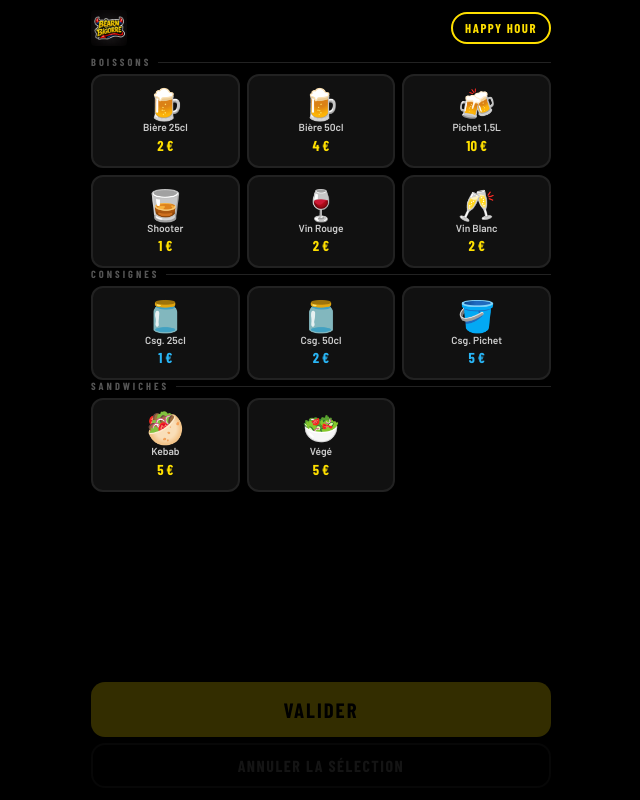
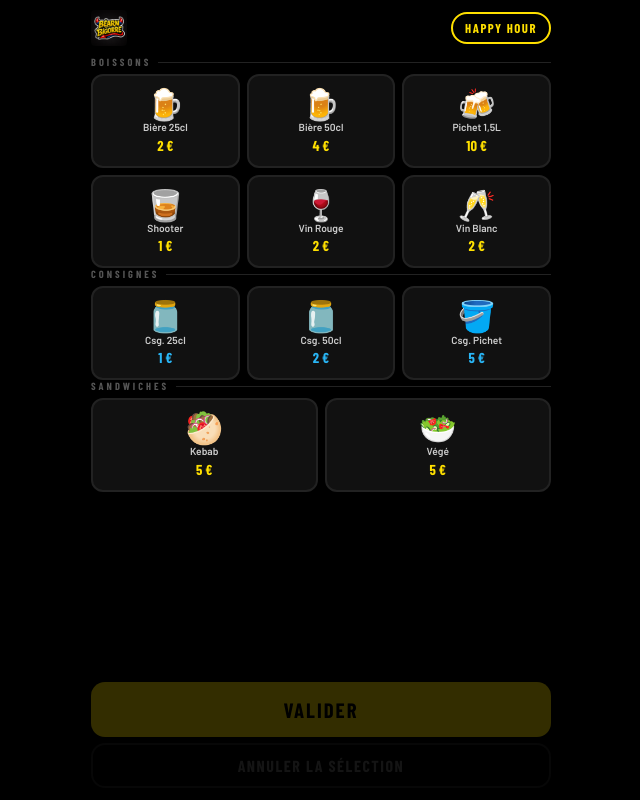
Before and after one commit to Maxymou/ComBar, a React (Vite) app in the folder frontend/: page / in a window 1280 px wide. Shown: the whole page, without its empty margins (319-959 px from the left). Built offline with nearby package versions, Linux system fonts and the light colour scheme; no server answers; a web font is replaced by a local one.

Commit message:
Implement category-based product ordering and 3-column row layout

```diff
--- a/frontend/src/App.css
+++ b/frontend/src/App.css
@@ -413,14 +413,33 @@ body::before{
 
 /* ── GRID ── */
 .grid {
+  display: flex;
+  flex-direction: column;
+  gap: 7px;
+  flex-shrink: 0;
+}
+
+.product-row {
   display: grid;
-  grid-template-columns: repeat(3,1fr);
   gap: 7px;
-  flex-shrink: 0;
-}
-.grid.drinks    { margin-bottom: 8px; }
-.grid.consignes { margin-bottom: 8px; }
-.grid.food      { grid-template-columns: repeat(2,1fr); margin-bottom: 10px; }
+  width: 100%;
+}
+
+.product-row-3 {
+  grid-template-columns: repeat(3, minmax(0, 1fr));
+}
+
+.product-row-2 {
+  grid-template-columns: repeat(2, minmax(0, 1fr));
+}
+
+.product-row-1 {
+  grid-template-columns: repeat(3, minmax(0, 1fr));
+}
+
+.product-row-1 > * {
+  grid-column: 1 / 2;
+}
 
 /* ── CARD ── */
 .card {
@@ -1488,3 +1507,7 @@ body::before{
 .toggle-row { flex-direction:row !important; align-items:center; gap:8px; }
 .sales-feedback.error { color:#ff8c8c; }
 .sales-feedback.success { color:#8dffb0; }
+
+.sales-category-section { display:flex; flex-direction:column; gap:10px; }
+.sales-category-section h3 { font-size:1rem; color:#f5f5f5; margin-top:8px; }
+.sales-order-number { min-width:24px; color:#bdbdbd; font-weight:700; }
--- a/frontend/src/components/ProductGrid.tsx
+++ b/frontend/src/components/ProductGrid.tsx
@@ -18,6 +18,14 @@ function getPrice(item: Product, isHH: boolean, prices: Record<string, number>):
   return prices[key] ?? (isHH ? item.hhPrice : item.normalPrice);
 }
 
+function chunkProducts(items: Product[], size = 3): Product[][] {
+  const chunks: Product[][] = [];
+  for (let i = 0; i < items.length; i += size) {
+    chunks.push(items.slice(i, i + size));
+  }
+  return chunks;
+}
+
 export default function ProductGrid({ products, order, isHH, prices, onAdd, onRemove, onValidate, onCancel }: ProductGridProps) {
   const groupedProducts = products.reduce<Record<string, Product[]>>((acc, product) => {
     const key = normalizeCategory(product.category);
@@ -27,7 +35,15 @@ export default function ProductGrid({ products, order, isHH, prices, onAdd, onRe
   }, {});
 
   const groups = Object.entries(groupedProducts)
-    .map(([key, items]) => ({ key, items, ...getCategoryMeta(key) }))
+    .map(([key, items]) => ({
+      key,
+      items: [...items].sort((a, b) => {
+        const orderA = Number.isFinite(a.displayOrder) ? a.displayOrder : 9999;
+        const orderB = Number.isFinite(b.displayOrder) ? b.displayOrder : 9999;
+        return orderA - orderB || a.name.localeCompare(b.name);
+      }),
+      ...getCategoryMeta(key),
+    }))
     .sort((a, b) => a.order - b.order || a.label.localeCompare(b.label));
 
   const totalItems = Object.values(order).reduce((s, v) => s + v, 0);
@@ -39,7 +55,9 @@ export default function ProductGrid({ products, order, isHH, prices, onAdd, onRe
           <div key={group.key}>
             <div className="sec">{group.label.replace(/^\S+\s/, '')}</div>
             <div className={`grid ${group.key}`}>
-              {group.items.map(item => (
+              {chunkProducts(group.items).map((row, rowIndex) => (
+                <div key={`${group.key}-${rowIndex}`} className={`product-row product-row-${row.length}`}>
+                  {row.map(item => (
                     <ProductCard
                       key={item.id}
                       item={item}
@@ -49,6 +67,8 @@ export default function ProductGrid({ products, order, isHH, prices, onAdd, onRe
                       onAdd={() => onAdd(item.id)}
                       onRemove={() => onRemove(item.id)}
                     />
+                  ))}
+                </div>
               ))}
             </div>
           </div>
--- a/frontend/src/components/SalesManagementView.tsx
+++ b/frontend/src/components/SalesManagementView.tsx
@@ -1,7 +1,7 @@
 import { useEffect, useMemo, useState } from 'react';
 import { Category, Product, ProductManagementPayload } from '../types';
-import { createProduct, deleteProduct, fetchAllProductsForManagement, fetchCategories, updateProduct } from '../services/api';
-import { getCategoryMeta } from '../utils/categories';
+import { createProduct, deleteProduct, fetchAllProductsForManagement, fetchCategories, reorderProducts, updateProduct } from '../services/api';
+import { getCategoryMeta, normalizeCategory } from '../utils/categories';
 
 interface SalesManagementViewProps {
   onGoBack: () => void;
@@ -26,8 +26,23 @@ export default function SalesManagementView({ onGoBack, onProductsChanged }: Sal
   const loadData = async () => { setLoading(true); setError(null); try { const [p,c] = await Promise.all([fetchAllProductsForManagement(), fetchCategories()]); setProducts(p); setCategories(c); } catch { setError('Impossible de charger les produits.'); } finally { setLoading(false);} };
   useEffect(() => { void loadData(); }, []);
 
-  const sortedProducts = useMemo(() => [...products].sort((a,b)=> a.displayOrder===b.displayOrder ? a.name.localeCompare(b.name) : a.displayOrder-b.displayOrder), [products]);
   const categoryOptions = useMemo(() => categories.filter(c => ['drink','consigne','soft','sandwich','food'].includes(c.name)), [categories]);
+  const groupedProducts = useMemo(() => {
+    const grouped = products.reduce<Record<string, Product[]>>((acc, product) => {
+      const key = normalizeCategory(product.category);
+      if (!acc[key]) acc[key] = [];
+      acc[key].push(product);
+      return acc;
+    }, {});
+
+    return Object.entries(grouped)
+      .map(([key, items]) => ({
+        key,
+        ...getCategoryMeta(key),
+        items: [...items].sort((a, b) => (a.displayOrder - b.displayOrder) || a.name.localeCompare(b.name)),
+      }))
+      .sort((a, b) => a.order - b.order || a.label.localeCompare(b.label));
+  }, [products]);
 
   const resetForm = () => { setIsEditingId(null); setIsProductCardOpen(false); setForm({ ...EMPTY_FORM, category: categoryOptions[0]?.name || 'drink' }); };
   const openNew = () => { setIsEditingId(null); setError(null); setForm({ ...EMPTY_FORM, category: categoryOptions[0]?.name || 'drink' }); setIsProductCardOpen(true); };
@@ -57,6 +72,35 @@ export default function SalesManagementView({ onGoBack, onProductsChanged }: Sal
 
   const handleDeactivate = async (id: string) => { if (!window.confirm('Désactiver ce produit ?')) return; setError(null); setSuccess(null); try { await deleteProduct(id); setSuccess('Produit désactivé.'); await loadData(); await onProductsChanged(); } catch { setError('Erreur lors de la désactivation.'); } };
 
+  const handleMoveProduct = async (categoryKey: string, fromIndex: number, direction: -1 | 1) => {
+    const group = groupedProducts.find(g => g.key === categoryKey);
+    if (!group) return;
+    const toIndex = fromIndex + direction;
+    if (toIndex < 0 || toIndex >= group.items.length) return;
+
+    const reordered = [...group.items];
+    const [moved] = reordered.splice(fromIndex, 1);
+    reordered.splice(toIndex, 0, moved);
+
+    const updates = reordered.map((item, index) => ({ id: item.id, displayOrder: index }));
+
+    try {
+      setError(null);
+      setSuccess(null);
+      setProducts(current => current.map(item => {
+        const update = updates.find(u => u.id === item.id);
+        return update ? { ...item, displayOrder: update.displayOrder } : item;
+      }));
+      await reorderProducts(updates);
+      await loadData();
+      await onProductsChanged();
+      setSuccess('Ordre des produits mis à jour.');
+    } catch {
+      setError('Impossible de modifier l’ordre des produits.');
+      await loadData();
+    }
+  };
+
   return <section className="sales-management-view">
     <header className="sales-management-header">
       <button type="button" className="placeholder-back-btn" onClick={onGoBack}>← Retour</button>
@@ -66,7 +110,7 @@ export default function SalesManagementView({ onGoBack, onProductsChanged }: Sal
     {success && <p className="sales-feedback success">{success}</p>}
     <button type="button" className="new-product-button" onClick={openNew}>+ Nouveau produit</button>
     {loading && <p>Chargement...</p>}
-    {!loading && <div className="sales-product-list">{sortedProducts.map(product => <article key={product.id} className="sales-product-item"><div className="sales-item-main"><span className="sales-product-icon">{product.icon}</span><div><strong>{product.name}</strong><p>{getCategoryMeta(product.category).label.replace(/^\S+\s/, '')}</p></div></div><div className="sales-item-prices"><span>{product.normalPrice.toFixed(2)}€</span><span>HH {product.hhPrice.toFixed(2)}€</span></div><div className="sales-badges">{product.hhBonus && <span className="badge">Bonus HH</span>}<span className={`badge ${product.active ? 'active' : 'inactive'}`}>{product.active ? 'Actif' : 'Inactif'}</span>{product.bonusParentProductName && <span className="badge">Bonus de : {product.bonusParentProductName}</span>}</div><div className="sales-item-actions"><button type="button" onClick={()=>openEdit(product)}>Modifier</button><button type="button" onClick={()=>handleDeactivate(product.id)}>{product.active ? 'Désactiver' : 'Supprimer'}</button></div></article>)}</div>}
+    {!loading && <div className="sales-product-list">{groupedProducts.map(group => <section key={group.key} className="sales-category-section"><h3>{group.label.replace(/^\S+\s/, '')}</h3>{group.items.map((product, index) => <article key={product.id} className="sales-product-item"><div className="sales-item-main"><span className="sales-order-number">{index + 1}.</span><span className="sales-product-icon">{product.icon}</span><div><strong>{product.name}</strong></div></div><div className="sales-item-prices"><span>{product.normalPrice.toFixed(2)}€</span><span>HH {product.hhPrice.toFixed(2)}€</span></div><div className="sales-badges">{product.hhBonus && <span className="badge">Bonus HH</span>}<span className={`badge ${product.active ? 'active' : 'inactive'}`}>{product.active ? 'Actif' : 'Inactif'}</span>{product.bonusParentProductName && <span className="badge">Bonus de : {product.bonusParentProductName}</span>}</div><div className="sales-item-actions"><button type="button" onClick={() => handleMoveProduct(group.key, index, -1)} disabled={index === 0}>↑</button><button type="button" onClick={() => handleMoveProduct(group.key, index, 1)} disabled={index === group.items.length - 1}>↓</button><button type="button" onClick={()=>openEdit(product)}>Modifier</button><button type="button" onClick={()=>handleDeactivate(product.id)}>{product.active ? 'Désactiver' : 'Supprimer'}</button></div></article>)}</section>)}</div>}
     {isProductCardOpen && <div className="product-editor-overlay" onClick={resetForm}><article className="product-editor-card" onClick={e=>e.stopPropagation()}><h3>{isEditingId ? 'Modifier le produit' : 'Nouveau produit'}</h3>
       <label>Nom du produit<input placeholder="Ex : Bière 25cl" value={form.name} onChange={e=>setForm({...form,name:e.target.value})} /></label>
       <label>Prix<div className="price-input"><input type="number" min="0" step="0.01" value={form.normalPrice} onChange={e=>setForm({...form,normalPrice:Number(e.target.value)})} /><span>€</span></div></label>
--- a/frontend/src/services/api.ts
+++ b/frontend/src/services/api.ts
@@ -142,3 +142,13 @@ export async function deleteProduct(id: string): Promise<void> {
   const res = await fetch(`${API_BASE}/api/products/${id}`, { method: 'DELETE' });
   if (!res.ok) throw new Error(`HTTP ${res.status}`);
 }
+
+
+export async function reorderProducts(items: { id: string; displayOrder: number }[]): Promise<void> {
+  const res = await fetch(`${API_BASE}/api/products/reorder`, {
+    method: 'PUT',
+    headers: { 'Content-Type': 'application/json' },
+    body: JSON.stringify({ items }),
+  });
+  if (!res.ok) throw new Error(`HTTP ${res.status}`);
+}
```
Also changed, not shown: 1 other file (tests, documents, lock files or other folders). Lines whose indentation alone changed are shown as unchanged.
